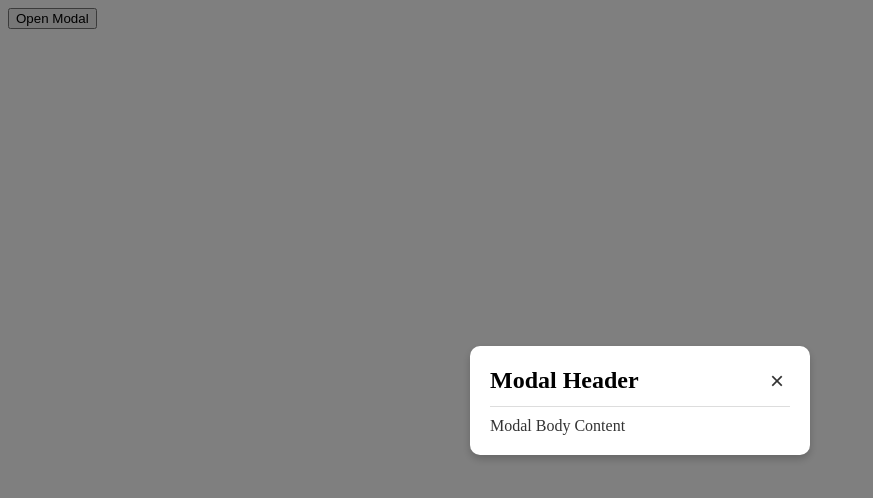
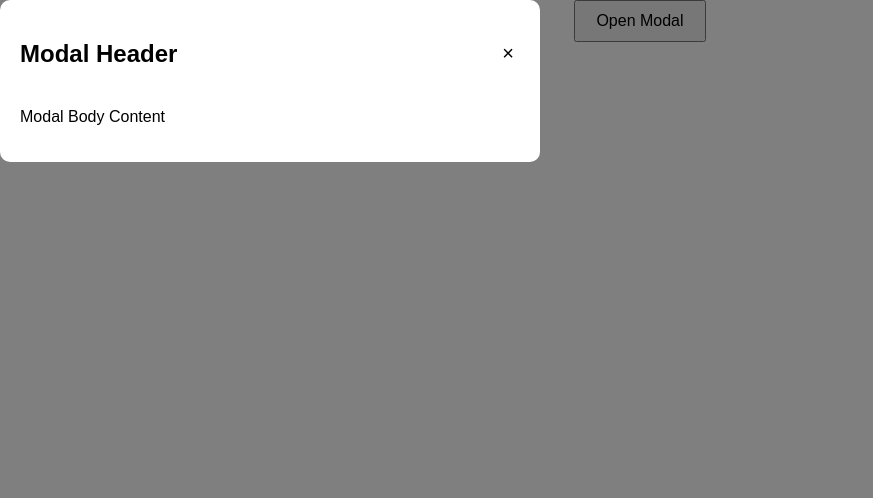
Before and after one commit to acciojob/css-modal-Mayanka11y, a website: page main.html in a window 1280 px wide. Both pictures are taken after a click on the button "Open Modal". Shown: the whole page, without its empty margins (0-873 px from the left). Drawn offline with Linux system fonts and the light colour scheme.

Commit message:
created a submission

```diff
--- a/main.html
+++ b/main.html
@@ -3,31 +3,23 @@
 <head>
     <meta charset="UTF-8">
     <meta name="viewport" content="width=device-width, initial-scale=1.0">
-    <title>CSS Modal</title>
+    <title>Modal Example</title>
     <link rel="stylesheet" href="styles.css">
 </head>
 <body>
-    <!-- Open Modal Button -->
     <button id="openModal">Open Modal</button>
-
-    <!-- Modal -->
-    <div class="modal" id="modal">
+    <div class="modal" id="modal" style="display: none;">
         <div class="modal-content">
-            <!-- Modal Header -->
             <div class="modal-header">
                 <h2>Modal Header</h2>
-                <button class="close-modal">&times;</button>
+                <button class="close-modal" id="closeModal">&times;</button>
             </div>
-
-            <!-- Modal Body -->
             <div class="modal-body">
                 <p>Modal Body Content</p>
             </div>
         </div>
     </div>
 
-  <script type="text/javascript" src="./script.js">
-</script>
-
+    <script src="script.js"></script>
 </body>
 </html>
--- a/script.js
+++ b/script.js
@@ -1,21 +1,17 @@
-// Get modal and button elements
-const modal = document.getElementById("modal");
-const openModalButton = document.getElementById("openModal");
-const closeModalButton = document.querySelector(".close-modal");
+//your JS code here. If required.
+const modal = document.getElementById('modal');
+const openModal = document.getElementById('openModal');
+const closeModal = document.getElementById('closeModal');
 
-// Open modal when button is clicked
-openModalButton.addEventListener("click", () => {
-    modal.style.display = "flex";
+openModal.addEventListener('click', () => {
+    modal.style.display = 'block';
 });
 
-// Close modal when close button is clicked
-closeModalButton.addEventListener("click", () => {
-    modal.style.display = "none";
+closeModal.addEventListener('click', () => {
+    modal.style.display = 'none';
 });
-
-// Close modal when clicking outside the modal
-window.addEventListener("click", (event) => {
+window.addEventListener('click', (event) => {
     if (event.target === modal) {
-        modal.style.display = "none";
+        modal.style.display = 'none';
     }
 });
--- a/styles.css
+++ b/styles.css
@@ -1,52 +1,51 @@
-/* Modal Styles */
+/*  your css code here. If applicable */
+body {
+    font-family: Arial, sans-serif;
+    text-align: center;
+    margin: 0;
+    padding: 0;
+}
+
+#openModal {
+    padding: 10px 20px;
+    font-size: 16px;
+    cursor: pointer;
+}
+
 .modal {
-    display: none; /* Hidden by default */
+    display: none;
     position: fixed;
     top: 0;
     left: 0;
     width: 100%;
     height: 100%;
-    background-color: rgba(0, 0, 0, 0.5); /* Semi-transparent background */
+    background-color: rgba(0, 0, 0, 0.5);
     justify-content: center;
     align-items: center;
-    z-index: 1000; /* Ensure modal is on top */
 }
 
 .modal-content {
     background-color: white;
+    width: 500px;
     padding: 20px;
     border-radius: 10px;
-    width: 300px;
-    box-shadow: 0 4px 8px rgba(0, 0, 0, 0.2);
-    position: relative;
+    text-align: left;
 }
 
-/* Modal Header */
 .modal-header {
     display: flex;
     justify-content: space-between;
     align-items: center;
-    border-bottom: 1px solid #ddd;
-    padding-bottom: 10px;
-    margin-bottom: 10px;
 }
 
-.modal-header h2 {
-    margin: 0;
-    font-size: 1.5rem;
+.close-modal {
+    background: none;
+    border: none;
+    font-size: 20px;
+    cursor: pointer;
 }
 
-.modal-header .close-modal {
-    background: none;
-    border: none;
-    font-size: 1.5rem;
-    cursor: pointer;
-    color: #333;
+.modal-body {
+    margin-top: 20px;
+    font-size: 16px;
 }
-
-/* Modal Body */
-.modal-body p {
-    margin: 0;
-    font-size: 1rem;
-    color: #333;
-}
```
